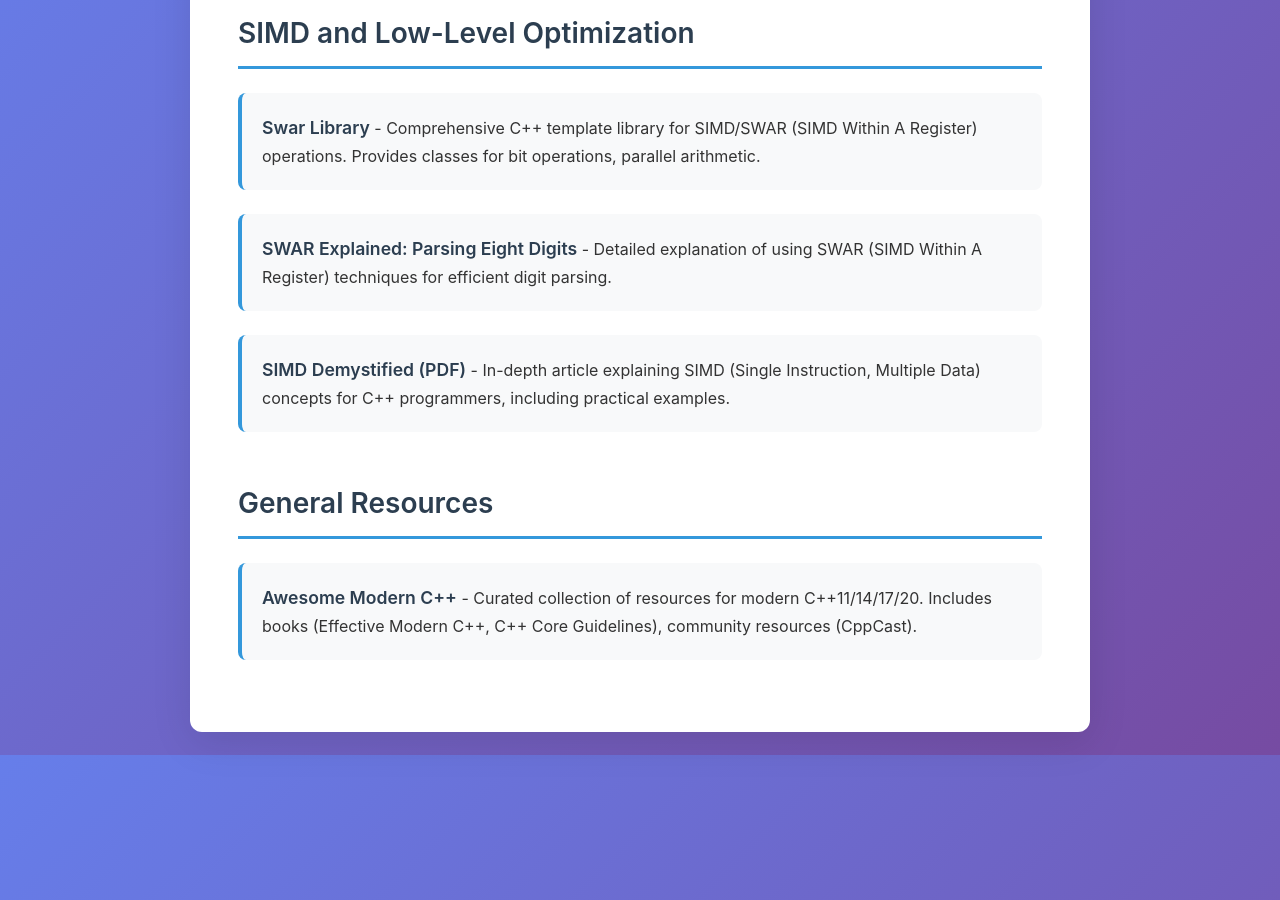
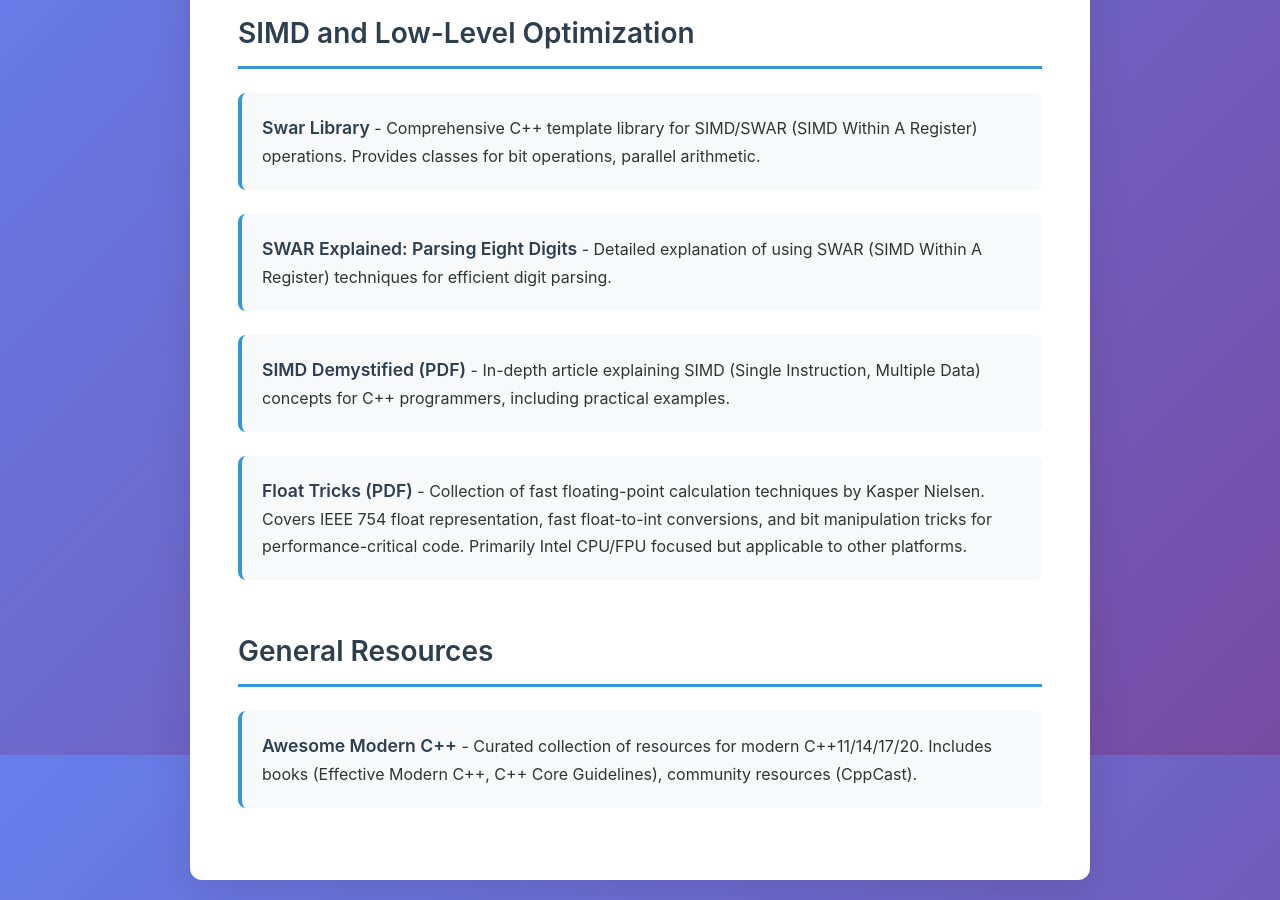
Before and after one commit to mattyv/cpp_links, a Jekyll site: the page built from index.md, in a window 1280 px wide and 900 px high, scrolled down 2845 px. Built offline with Jekyll 4.4.1, drawn with Linux system fonts in a browser that asks for light colours.

Commit message:
Add Float Tricks PDF to SIMD and Low-Level Optimization section
Add KarmaFX Float Tricks document by Kasper Nielsen covering IEEE 754
float representation, fast float-to-int conversions, and bit
manipulation techniques for performance-critical code.

```diff
--- a/index.md
+++ b/index.md
@@ -40,6 +40,7 @@ A curated collection of high-quality C++ resources, tools, and articles for deve
 - [Swar Library](https://programming.sirrida.de/swar.html) - Comprehensive C++ template library for SIMD/SWAR (SIMD Within A Register) operations. Provides classes for bit operations, parallel arithmetic.
 - [SWAR Explained: Parsing Eight Digits](https://lemire.me/blog/2022/01/21/swar-explained-parsing-eight-digits/) - Detailed explanation of using SWAR (SIMD Within A Register) techniques for efficient digit parsing.
 - [SIMD Demystified (PDF)](http://const.me/articles/simd/simd.pdf) - In-depth article explaining SIMD (Single Instruction, Multiple Data) concepts for C++ programmers, including practical examples.
+- [Float Tricks (PDF)](https://karmafx.net/docs/karmafx_floattricks.pdf) - Collection of fast floating-point calculation techniques by Kasper Nielsen. Covers IEEE 754 float representation, fast float-to-int conversions, and bit manipulation tricks for performance-critical code. Primarily Intel CPU/FPU focused but applicable to other platforms.
 
 ## General Resources
 - [Awesome Modern C++](https://awesomecpp.com) - Curated collection of resources for modern C++11/14/17/20. Includes books (Effective Modern C++, C++ Core Guidelines), community resources (CppCast).
```
Also changed, not shown: README.md.
